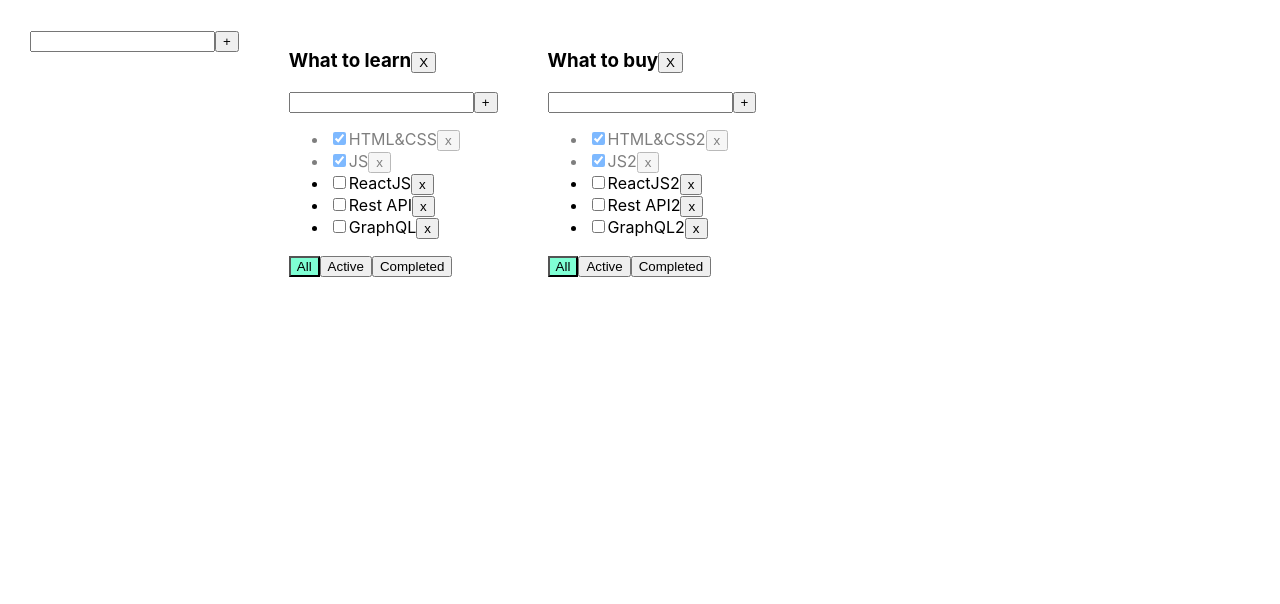
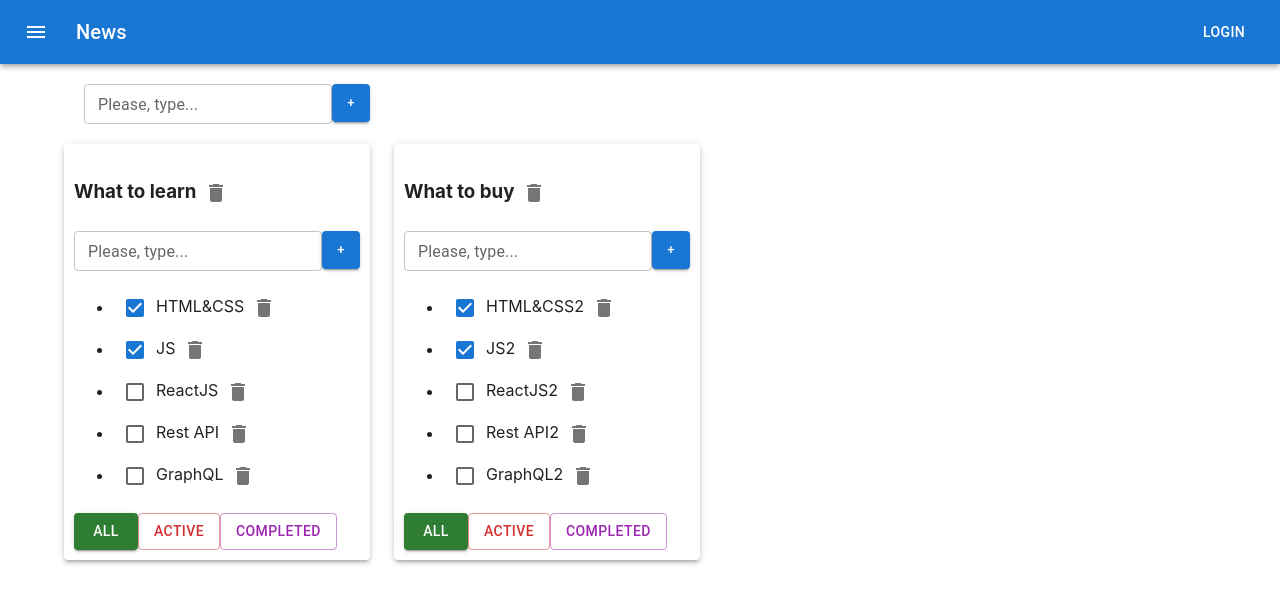
Before and after one commit to digitrom/todolist, a React (Create React App) app: page / in a window 1280 px wide. Shown: the top 604 px of the page. Built offline with nearby package versions, Linux system fonts and the light colour scheme.

Commit message:
Tuesday - 3 - MaterialUI done

```diff
--- a/src/AddItemForm.tsx
+++ b/src/AddItemForm.tsx
@@ -1,5 +1,6 @@
 import React, {ChangeEvent, KeyboardEvent, useState} from "react";
-
+import Button from '@mui/material/Button';
+import TextField from '@mui/material/TextField';
 
 type AddItemFormPropsType = {
     callBack: (title: string) => void
@@ -30,16 +31,35 @@ export const AddItemForm = (props: AddItemFormPropsType) => {
         }
     }
 
+    const buttonSetting = {
+        maxWidth: '38px',
+        maxHeight: '38px',
+        minWidth: '38px',
+        minHeight: '38px'
+    }
+
     return (
         <div>
-            <input value={title}
-                   onChange={onChangeHandler}
-                   onKeyPress={onKeyPressHandler}
-                   className={error ? "error" : ""}
+            <TextField
+                id="outlined-basic"
+                label={error ? "Title is required" : "Please, type..."}
+                variant="outlined"
+                size="small"
+                error={!!error}
+                value={title}
+                onChange={onChangeHandler}
+                onKeyPress={onKeyPressHandler}
+
+                // className={error ? "error" : ""}
             />
-            <button onClick={addTask}>+</button>
-            {error && <div className="error-message">{error}</div>}
+            <Button onClick={addTask} variant="contained" size="small" style={buttonSetting}>+</Button>
+            {/*{error && <div className="error-message">{error}</div>}*/}
+            {/*<input value={title}*/}
+            {/*       onChange={onChangeHandler}*/}
+            {/*       onKeyPress={onKeyPressHandler}*/}
+            {/*       className={error ? "error" : ""}*/}
+            {/*/>*/}
+            {/*<button onClick={addTask}>+</button>*/}
         </div>
-
     )
 }
--- a/src/App.css
+++ b/src/App.css
@@ -1,25 +1,25 @@
 
 .App {
-  padding: 30px;
-  display: flex;
+  /*padding: 30px;*/
+  /*display: flex;*/
 }
 
 .App > div {
-  margin-right: 50px;
+  /*margin-right: 50px;*/
 }
 
-.error {
-  border: red 1px solid;
-}
+/*.error {*/
+/*  border: red 1px solid;*/
+/*}*/
 
-.error-message {
-  color: red;
-}
+/*.error-message {*/
+/*  color: red;*/
+/*}*/
 
-.active-filter {
-  background-color: aquamarine;
-}
+/*.active-filter {*/
+/*  background-color: aquamarine;*/
+/*}*/
 
-.is-done {
-  opacity: 0.5;
-}
+/*.is-done {*/
+/*  opacity: 0.5;*/
+/*}*/
--- a/src/App.tsx
+++ b/src/App.tsx
@@ -3,6 +3,11 @@ import './App.css';
 import {Todolist} from './Todolist';
 import {v1} from 'uuid';
 import {AddItemForm} from "./AddItemForm";
+import ButtonAppBar from "./ButtonAppBar";
+import Container from "@mui/material/Container";
+import Grid from "@mui/material/Grid";
+import Paper from "@mui/material/Paper";
+
 
 export type FilterValuesType = "all" | "active" | "completed";
 
@@ -20,8 +25,8 @@ export type TaskType = {
 
 function App() {
 
-    let todolistID1=v1();
-    let todolistID2=v1();
+    let todolistID1 = v1();
+    let todolistID2 = v1();
 
     let [todolists, setTodolists] = useState<Array<TodolistsType>>([
         {id: todolistID1, title: 'What to learn', filter: 'all'},
@@ -29,14 +34,14 @@ function App() {
     ])
 
     let [tasks, setTasks] = useState({
-        [todolistID1]:[
+        [todolistID1]: [
             {id: v1(), title: "HTML&CSS", isDone: true},
             {id: v1(), title: "JS", isDone: true},
             {id: v1(), title: "ReactJS", isDone: false},
             {id: v1(), title: "Rest API", isDone: false},
             {id: v1(), title: "GraphQL", isDone: false},
         ],
-        [todolistID2]:[
+        [todolistID2]: [
             {id: v1(), title: "HTML&CSS2", isDone: true},
             {id: v1(), title: "JS2", isDone: true},
             {id: v1(), title: "ReactJS2", isDone: false},
@@ -86,7 +91,6 @@ function App() {
             ...tasks,
             [todolistID]: tasks[todolistID].map(el => el.id === taskId ? {...el, isDone: newIsDone} : el)
         })
-
     }
 
     function changeFilter(todolistID: string, valueFilter: FilterValuesType) {
@@ -95,8 +99,10 @@ function App() {
 
     return (
         <div className="App">
-            < AddItemForm callBack={addTodolist}/>
-            {todolists.map(el => {
+            <ButtonAppBar/>
+            <Container>
+                <Grid container style={{padding: "20px"}}><AddItemForm callBack={addTodolist}/></Grid>
+                <Grid container spacing={3}>{todolists.map(el => {
                     let tasksForTodolist = tasks[el.id]
 
                     if (el.filter === "active") {
@@ -105,7 +111,8 @@ function App() {
                     if (el.filter === "completed") {
                         tasksForTodolist = tasks[el.id].filter(t => t.isDone === true);
                     }
-                return (
+                    return <Grid item>
+                            <Paper style={{padding: "10px"}} elevation={3} >
                         <Todolist
                             todolistID={el.id}
                             key={el.id}
@@ -120,8 +127,10 @@ function App() {
                             updateTask={updateTask}
                             updateTodolist={updateTodolist}
                         />
-                )
-            })}
+                    </Paper>
+                        </Grid>
+                })}</Grid>
+            </Container>
 
         </div>
     );
--- /dev/null
+++ b/src/ButtonAppBar.tsx
@@ -0,0 +1,32 @@
+import * as React from 'react';
+import AppBar from '@mui/material/AppBar';
+import Box from '@mui/material/Box';
+import Toolbar from '@mui/material/Toolbar';
+import Typography from '@mui/material/Typography';
+import Button from '@mui/material/Button';
+import IconButton from '@mui/material/IconButton';
+import MenuIcon from '@mui/icons-material/Menu';
+
+export default function ButtonAppBar() {
+    return (
+        <Box sx={{ flexGrow: 1 }}>
+            <AppBar position="static">
+                <Toolbar>
+                    <IconButton
+                        size="large"
+                        edge="start"
+                        color="inherit"
+                        aria-label="menu"
+                        sx={{ mr: 2 }}
+                    >
+                        <MenuIcon />
+                    </IconButton>
+                    <Typography variant="h6" component="div" sx={{ flexGrow: 1 }}>
+                        News
+                    </Typography>
+                    <Button color="inherit">Login</Button>
+                </Toolbar>
+            </AppBar>
+        </Box>
+    );
+}
--- a/src/Todolist.tsx
+++ b/src/Todolist.tsx
@@ -2,7 +2,10 @@ import React, {ChangeEvent, KeyboardEvent, useState} from 'react';
 import {FilterValuesType, TaskType} from './App';
 import {AddItemForm} from "./AddItemForm";
 import {EditableSpan} from "./EditableSpan";
-
+import IconButton from '@mui/material/IconButton';
+import DeleteIcon from '@mui/icons-material/Delete';
+import Button from '@mui/material/Button';
+import Checkbox from '@mui/material/Checkbox';
 
 type PropsType = {
     todolistID: string
@@ -16,7 +19,6 @@ type PropsType = {
     removeTodolist: (todolistID: string) => void
     updateTask: (todolistID: string, taskID: string, newTitle: string) => void
     updateTodolist: (todolistIDCurrent: string, newTitle: string) => void
-    // taskID: string
 }
 
 export function Todolist(props: PropsType) {
@@ -47,6 +49,7 @@ export function Todolist(props: PropsType) {
     const onAllClickHandler = () => props.changeFilter(props.todolistID, "all");
     const onActiveClickHandler = () => props.changeFilter(props.todolistID, "active");
     const onCompletedClickHandler = () => props.changeFilter(props.todolistID, "completed");
+
     const removeTodolistHandler = () => {
         props.removeTodolist(props.todolistID)
     }
@@ -65,16 +68,16 @@ export function Todolist(props: PropsType) {
     return <div>
         <h3>
             <EditableSpan oldTitle={props.title} callBack={updateTodolistHandler}/>
-            <button onClick={removeTodolistHandler}>X</button>
+            {/*<button onClick={removeTodolistHandler}>X</button>*/}
+            <IconButton onClick={removeTodolistHandler} aria-label="delete">
+                <DeleteIcon />
+            </IconButton>
         </h3>
         < AddItemForm callBack={addTaskHandler}/>
 
         <ul>
             {
                 props.tasks.map(t => {
-
-                    // const onClickHandler = () => props.removeTask(props.todolistID, t.taskID)
-
                     const onClickHandler = () => props.removeTask(props.todolistID, t.id)
 
                     const onChangeHandler = (e: ChangeEvent<HTMLInputElement>) => {
@@ -82,28 +85,29 @@ export function Todolist(props: PropsType) {
                     }
 
                     return <li key={t.id} className={t.isDone ? "is-done" : ""}>
-                        <input type="checkbox"
-                               onChange={onChangeHandler}
-                               checked={t.isDone}/>
+                        <Checkbox size="medium" onChange={onChangeHandler} checked={t.isDone}/>
+                        {/*<input type="checkbox"*/}
+                        {/*       onChange={onChangeHandler}*/}
+                        {/*       checked={t.isDone}/>*/}
                         {/*<span>{t.title}</span>*/}
                         <EditableSpan oldTitle={t.title}
                                       callBack={(newTitle) => updateTaskHandler(t.id, newTitle)
                                       }/>
-                        <button onClick={onClickHandler}>x</button>
+                        {/*<button onClick={onClickHandler}>x</button>*/}
+                        <IconButton onClick={onClickHandler} aria-label="delete">
+                            <DeleteIcon />
+                        </IconButton>
                     </li>
                 })
             }
         </ul>
         <div>
-            <button className={props.filter === 'all' ? "active-filter" : ""}
-                    onClick={onAllClickHandler}>All
-            </button>
-            <button className={props.filter === 'active' ? "active-filter" : ""}
-                    onClick={onActiveClickHandler}>Active
-            </button>
-            <button className={props.filter === 'completed' ? "active-filter" : ""}
-                    onClick={onCompletedClickHandler}>Completed
-            </button>
+            <Button variant={props.filter === 'all' ? "contained" : "outlined"} color="success" onClick={onAllClickHandler}>All</Button>
+            <Button variant={props.filter === 'active' ? "contained" : "outlined"} color="error" onClick={onActiveClickHandler}>Active</Button>
+            <Button variant={props.filter === 'completed' ? "contained" : "outlined"} color="secondary" onClick={onCompletedClickHandler}>Completed</Button>
+            {/*<button className={props.filter === 'all' ? "active-filter" : ""} onClick={onAllClickHandler}>All</button>*/}
+            {/*<button className={props.filter === 'active' ? "active-filter" : ""} onClick={onActiveClickHandler}>Active</button>*/}
+            {/*<button className={props.filter === 'completed' ? "active-filter" : ""} onClick={onCompletedClickHandler}>Completed</button>*/}
         </div>
     </div>
 }
```
Lines whose indentation alone changed are shown as unchanged.
